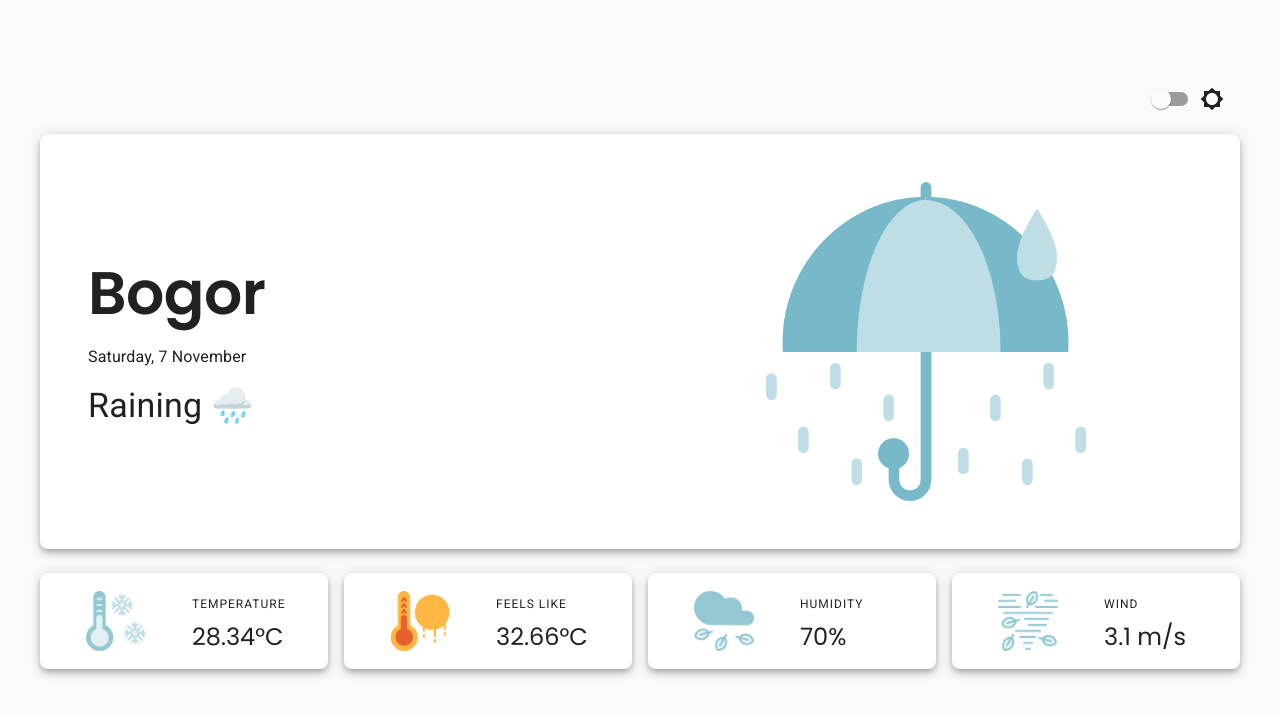
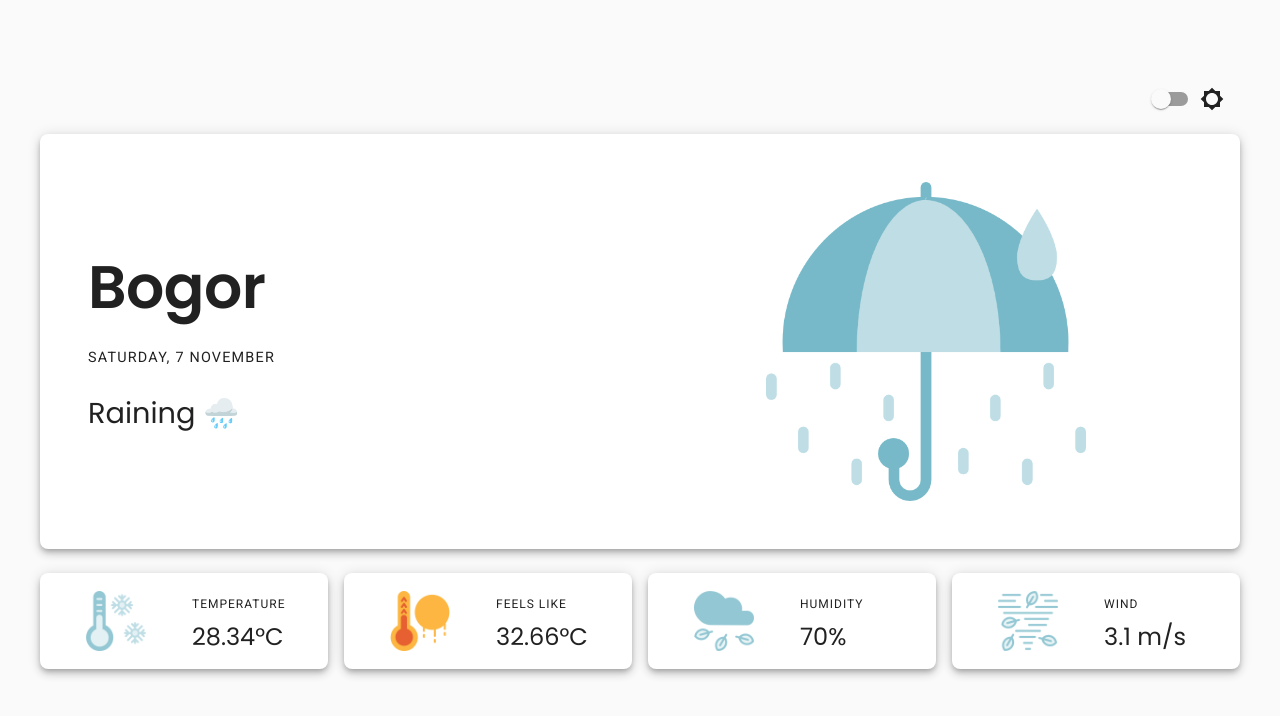
Before and after one commit to padulkemid/duca, a Next.js app: page / in a window 1280 px wide. Shown: the top 716 px of the page. Built offline with nearby package versions, Linux system fonts and the light colour scheme.

Commit message:
Change font style on condition and date.

```diff
--- a/components/weather/location_info.js
+++ b/components/weather/location_info.js
@@ -1,21 +1,34 @@
 // @material-ui core
 import Typography from '@material-ui/core/Typography';
 import Grid from '@material-ui/core/Grid';
+import { makeStyles } from '@material-ui/core/styles';
 
 // local helpers
 import { Emoji } from '../../utils/general_helper';
 
+const useStyles = makeStyles({
+  date: {
+    fontSize: '0.9rem',
+  },
+  condition: {
+    fontSize: '1.8rem',
+  },
+});
+
 export default function LocationInfo() {
+  const classes = useStyles();
   return (
     <Grid container spacing={2} direction="column" alignItems="flex-start">
       <Grid item xs>
         <Typography variant="h2">Bogor</Typography>
       </Grid>
       <Grid item xs>
-        <Typography variant="body1">Saturday, 7 November</Typography>
+        <Typography variant="overline" className={classes.date}>
+          Saturday, 7 November
+        </Typography>
       </Grid>
       <Grid item xs>
-        <Typography variant="h4">
+        <Typography variant="h5" className={classes.condition}>
           Raining
           <Emoji symbol="🌧️" label="Raining" />
         </Typography>
```
